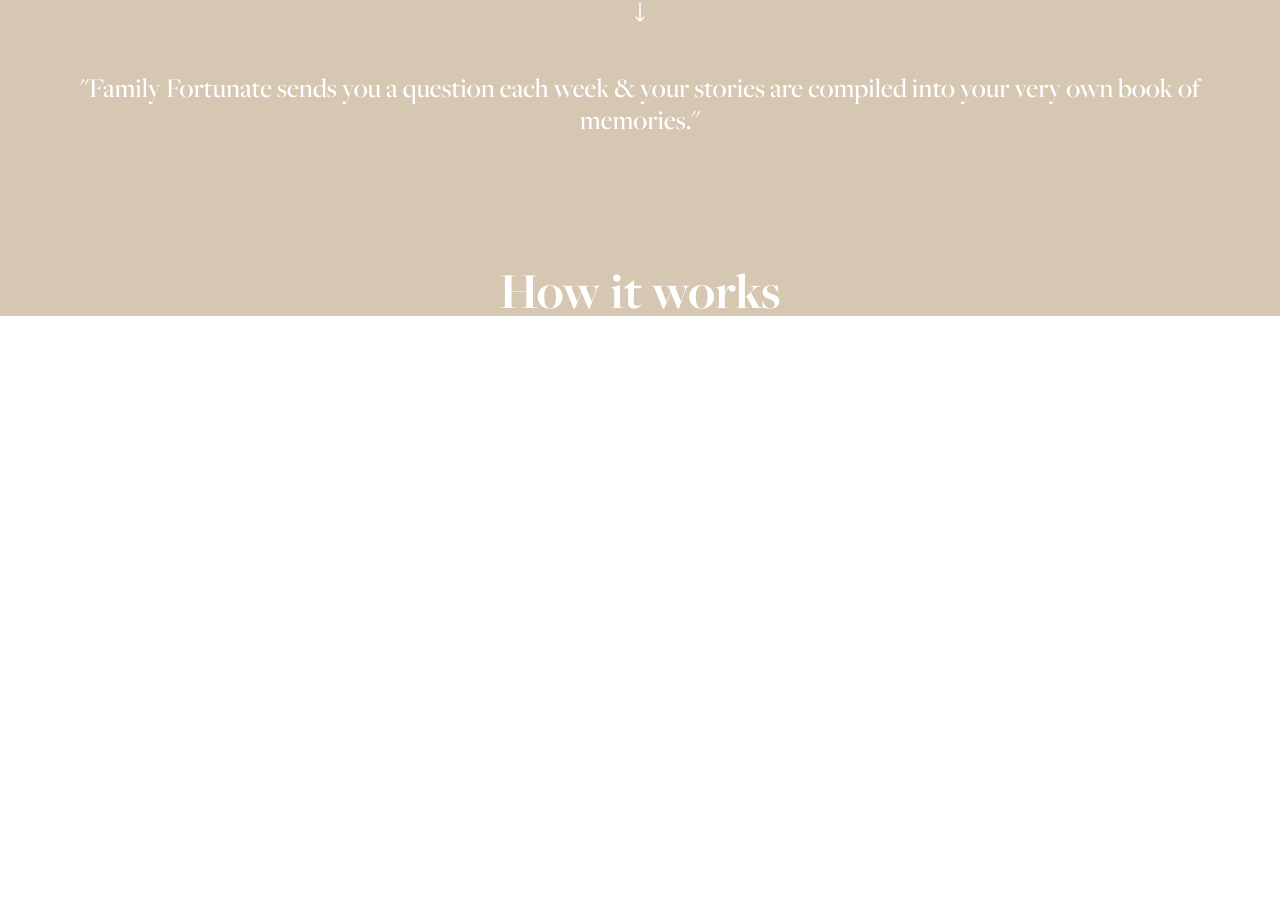
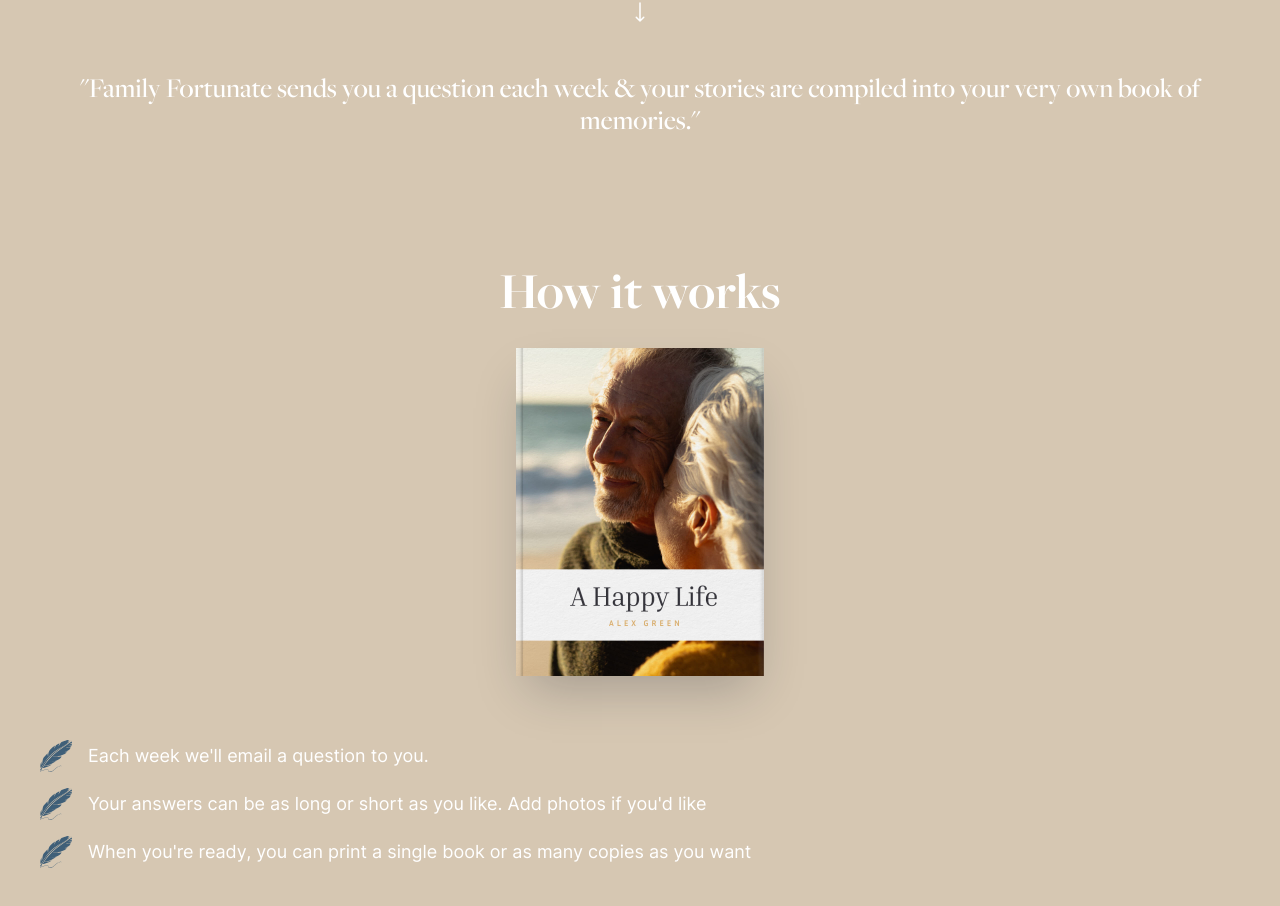
Before and after one commit to atweberlly/familywise, a Next.js app: page / in a window 1280 px wide. Shown: the part 696-1602 px from the top of the page. Before the commit the page ends 1012 px from the top, so only its background shows below. Built offline with nearby package versions, Linux system fonts and the light colour scheme.

Commit message:
Update "How it works"

```diff
--- /dev/null
+++ b/src/components/FeatherIcon.jsx
@@ -0,0 +1,35 @@
+import clsx from 'clsx'
+
+export default function FeatherIcon({ className }) {
+  return (
+    <svg
+      className={clsx('h-8 w-8', className)}
+      xmlns="http://www.w3.org/2000/svg"
+      fill="none"
+      viewBox="0 0 32 32"
+    >
+      <path
+        fill="#3f5f78"
+        fillRule="evenodd"
+        d="M.6 27.86s-.73-2.143.48-5.706c0 0 .044 2.573.567 2.715 0 0-.316-2.684.491-3.562 0 0-.305 1.96 0 2.43.306.459.11-4.676 1.79-6.504l3.664-4.012s-.174 2.46.567 3.001c-.054-5.85 2.695-7.789 7.08-10.79 0 0-1.211 1.868-.6 3.011.861-3.665 1.887-3.716 4.973-5.288 0 0-1.308 2.368-.872 3.185 0 0 1.81-3.981 2.607-4.134 0 0 5.857-2.512 7.57-2.175l-1.67 2.644L29.725.368 28.47 2.165 31.458.327S27.575 3.4 26.735 3.9C13.438 11.75 9.13 13.895 1.124 27.86H.6Z"
+        clipRule="evenodd"
+      />
+      <path
+        fill="#3f5f78"
+        fillRule="evenodd"
+        d="M2.716 27.922h1.102c2.607-1.307 6.141-1.603 8.311-3.747 0 0-3.097 1.337-3.686 1.327 0 0-3.294.062-3.534.317-.251.255-.873-.174 1.2-.52 0 0 3.784-.46 5.453-1.573l4.854-2.634c-1.124.378-6.272.603-6.447.735 4.756-.786 9.195-1.082 11.682-5.319-2.661.419-8.453-.183-9.566.154 0 0 .436-.389 2.913-.45 0 0 4.232.194 7.253-1.215 0 0 3.905-1.714 4.462-2.603l-2.564.327c1.495-.317 2.28-.674 3.567-1.307l-2.967.439c2.324-.429 5.629-2.021 5.77-4.574 0 0-2.901.97-5.072.49 1.56-.122 6.01-.561 6.261-2.531 0 0-3.163.826-4.188.775 0 0 2.65-.439 4.472-1.49V3.379s-2.225.878-2.564.889l2.542-1.552s.218-.664-.523-1.246c-12.108 8.954-20.42 13.027-28.731 26.451Z"
+        clipRule="evenodd"
+      />
+      <path
+        fill="#3f5f78"
+        fillRule="evenodd"
+        d="M.95 28.688c7.198-13.802 15.651-18.6 28.98-26.38C17.519 10.496 9.044 15.763 1.714 29.065l-.764-.378Zm.512 1.02-.164.644c-.84 0-1.222.51-1.222.51C.404 30.433 0 29.739 0 29.739l.545-.48.916.45Zm-.796.174c.087 0 .141.061.141.143 0 .071-.054.132-.141.132-.077 0-.142-.06-.142-.132 0-.082.065-.143.142-.143Zm.089-1.139 1.055.522-.206.364-1.055-.521.206-.365Z"
+        clipRule="evenodd"
+      />
+      <path
+        fill="#3f5f78"
+        d="M.011 31.403c.011-.01 4.756-2.256 7.766-1.879.97.153 1.33.909 1.09 1.767-.108.387 1.724 1 4.571-.98.338-.245 4.974-5.197 7.875-4.4l-.087.295c-2.618-.714-5.868 2.88-7.591 4.34-3.633 2.419-5.072 1.153-5.094.877-.033-.265.687-1.317-.818-1.592-2.902-.368-7.56 1.837-7.57 1.848l-.142-.276Z"
+      />
+    </svg>
+  )
+}
--- a/src/pages/index.jsx
+++ b/src/pages/index.jsx
@@ -1,5 +1,6 @@
 import { Bars3Icon, ArrowLongDownIcon } from '@heroicons/react/24/outline'
 import Image from 'next/image'
+import FeatherIcon from '~/components/FeatherIcon'
 import Title from '~/components/Title'
 
 export default function Home() {
@@ -76,9 +77,38 @@ export default function Home() {
           </p>
         </div>
 
-        <div className="mt-32 overflow-x-hidden px-10">
+        <div className="px-10 pt-32 pb-14">
           <div className="text-center font-serif text-[3.25rem] font-bold leading-none">
             How it works
+          </div>
+
+          <Image
+            className="mx-auto mt-8 h-[328px] w-[248px] shadow-xl"
+            src="/images/hero/hero-book-cover@4x.jpg"
+            alt="A Happy Life by Alex Green"
+            width="248"
+            height="328"
+          />
+
+          <div className="mt-16 space-y-4">
+            <div className="flex items-center">
+              <FeatherIcon className="shrink-0" />
+              <p className="ml-4 grow text-lg">Each week we&apos;ll email a question to you.</p>
+            </div>
+
+            <div className="flex items-center">
+              <FeatherIcon className="shrink-0" />
+              <p className="ml-4 grow text-lg">
+                Your answers can be as long or short as you like. Add photos if you&apos;d like
+              </p>
+            </div>
+
+            <div className="flex items-center">
+              <FeatherIcon className="shrink-0" />
+              <p className="ml-4 grow text-lg">
+                When you&apos;re ready, you can print a single book or as many copies as you want
+              </p>
+            </div>
           </div>
         </div>
       </header>
```
Also changed, not shown: public/images/hero/hero-book-cover@4x.jpg (added).
